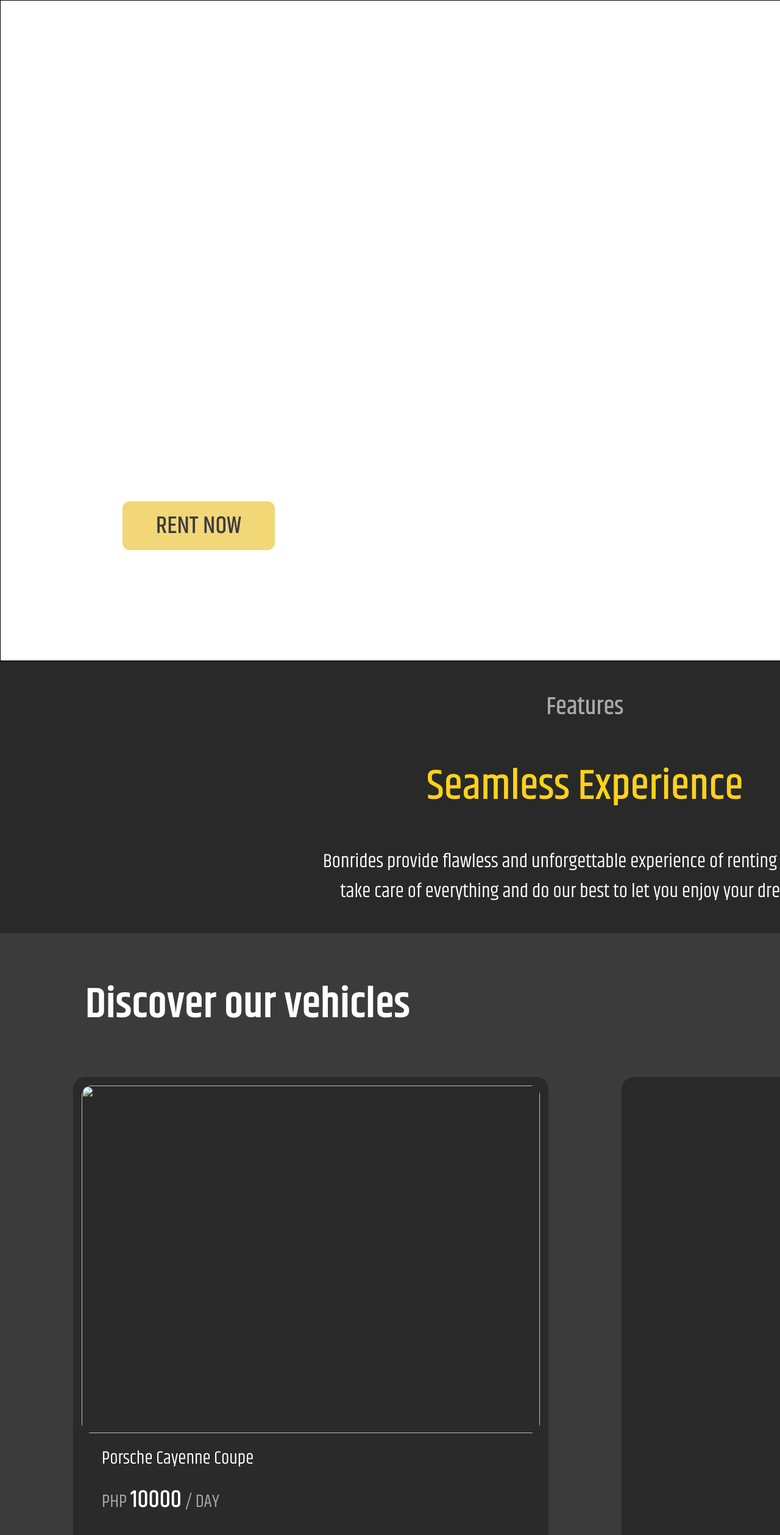
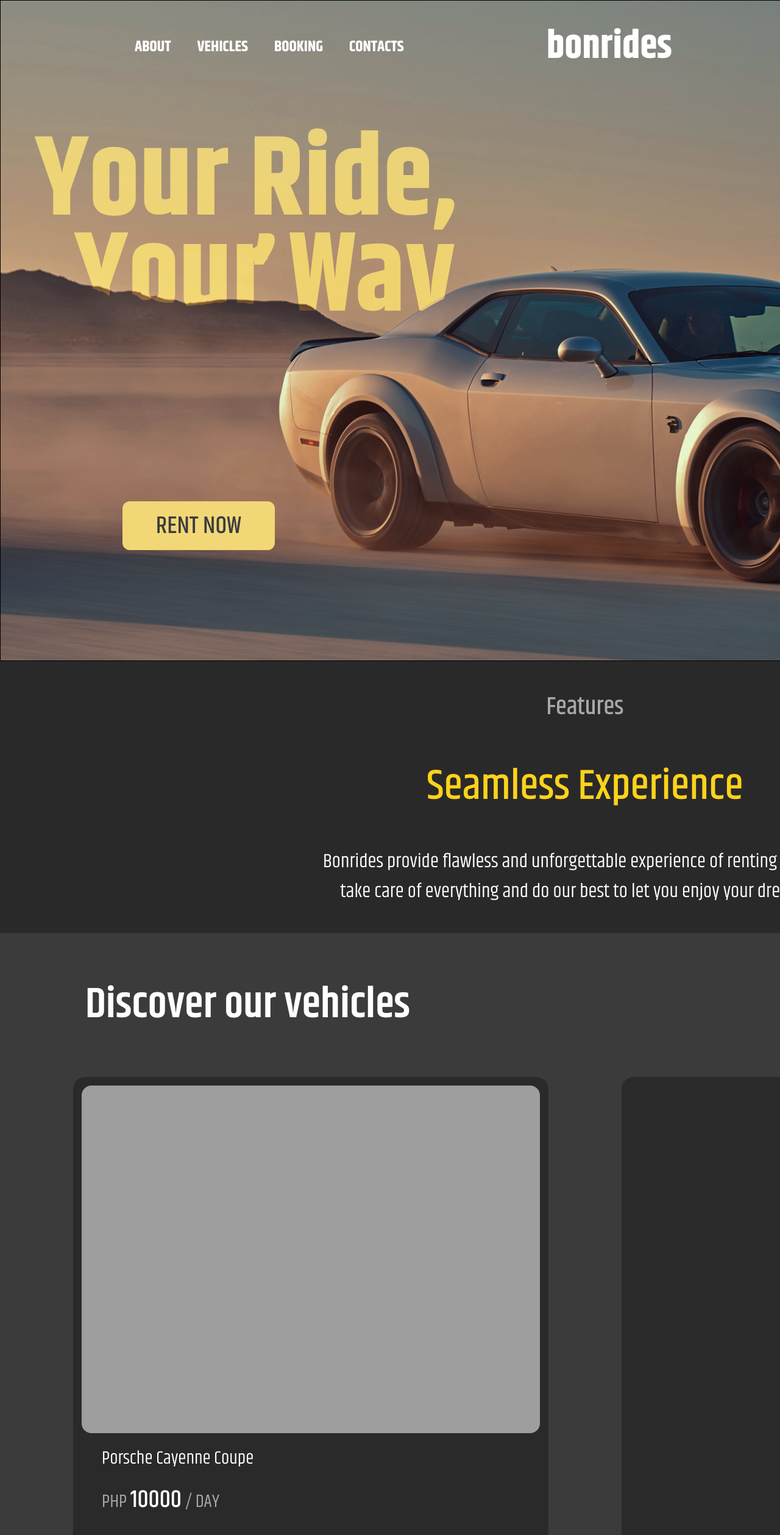
Before and after one commit to jerjenres/bonrides, a plain HTML site: page index.html in a window 1280 px wide. Shown: the top 2517 px of the page at 61% size. Drawn offline with Linux system fonts and the light colour scheme; the site is published under a folder, as on GitHub Pages, so addresses that start at the root find nothing.

Commit message:
show img

```diff
--- a/index.css
+++ b/index.css
@@ -12,7 +12,7 @@
     width: 1920px;
     height: 1084px;
     border: 1px solid black;
-    background-image: url("/img/bg.png");
+    background-image: url("img/bg.png");
     background-repeat: no-repeat;
     position: relative;
 }
--- a/index.html
+++ b/index.html
@@ -42,7 +42,7 @@
                 <p class="title">Discover our vehicles</p>
                 <div class="row1">
                     <div class="vehicle1">
-                        <img src="/img/vehicle1.jpg" alt="">
+                        <img src="img/vehicle1.jpg" alt="">
                         <p class="car_name">Porsche Cayenne Coupe</p>
                         <p class="car_price">PHP <span class="price">10000</span> / DAY</p>
 
```
